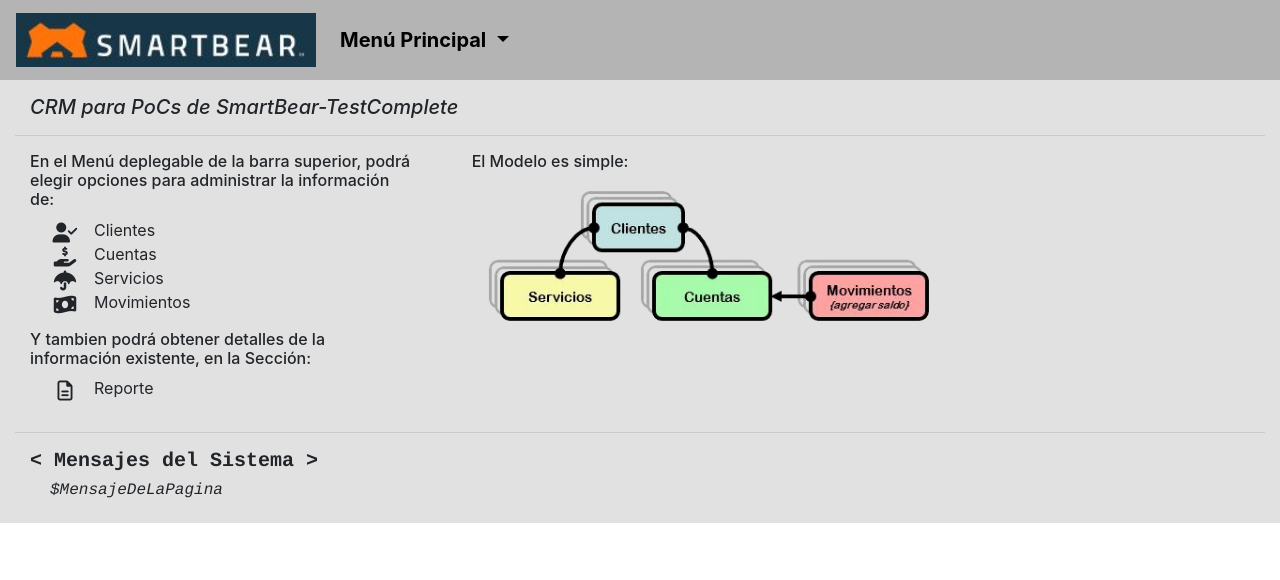
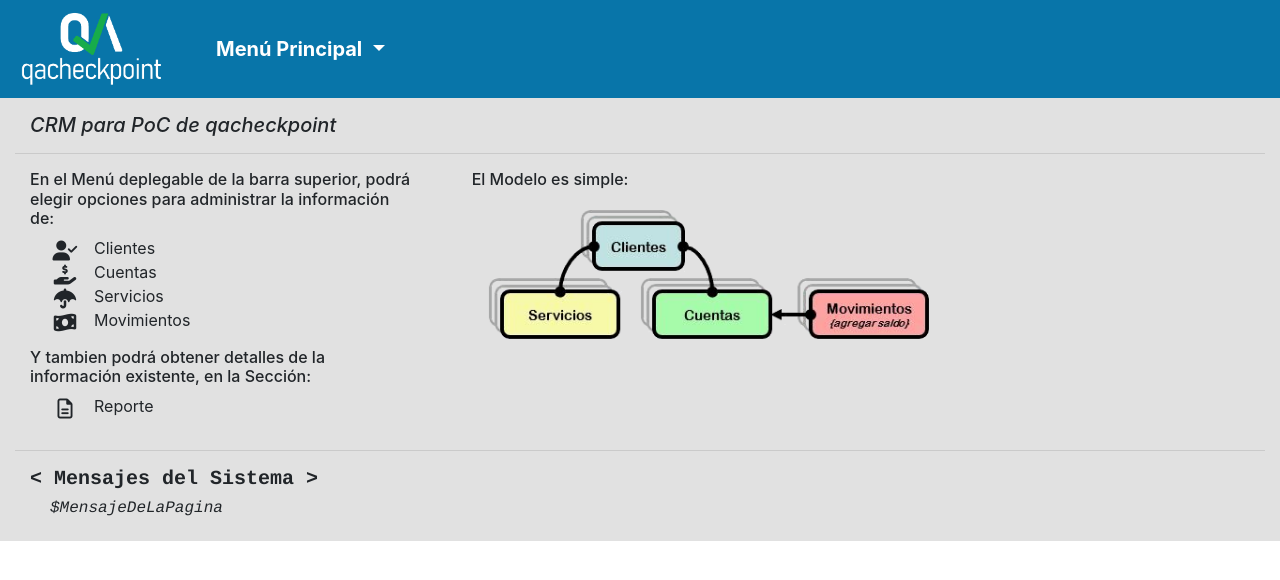
Before and after one commit to damkauf/PoC_website, a website: page html/index.html in a window 1280 px wide. Drawn offline with nearby package versions, Linux system fonts and the light colour scheme.

Commit message:
make it better

```diff
--- a/html/index.html
+++ b/html/index.html
@@ -6,9 +6,9 @@
 
         <meta name='viewport' content='width=device-width, initial-scale=1'>
 
-        <title>PoC SmartBear-TestComplete</title>
+        <title>PoC qacheckpoint</title>
         <!-- add icon link -->
-        <link rel = "icon" href = "/images/SmartBear-Logo.png" type = "image/x-icon">
+        <link rel = "icon" href = "/images/QA.png" type = "image/x-icon">
 
         <!-- Latest compiled and minified CSS -->
         <link rel="stylesheet" href="https://maxcdn.bootstrapcdn.com/bootstrap/4.5.2/css/bootstrap.min.css">
@@ -739,17 +739,17 @@
   	</head>
   	<body>
 
-        <nav class="navbar navbar-expand-sm" style="background-color: RGB(180,180,180);"> <!--  bg-secondary navbar-dark-->
+        <nav class="navbar navbar-expand-sm" style="background-color: RGB(8,117,169);"> <!--  bg-secondary navbar-dark-->
             <!-- Brand -->
-            <a class="navbar-brand" href="https://smartbear.com/product/testcomplete/overview/" target="_blank">
-                <img src="/images/SmartBear.png" alt="Logo de SmartBear" style="width:300px;">
-            </a>
+            <!--a class="navbar-brand" href="https://smartbear.com/product/testcomplete/overview/" target="_blank">
+            </a-->
+                <img src="/images/QAcheckpoint_blue.png" alt="Logo de QAcheckpoint" style="width:150px;">
 
             <!-- Links -->
             <ul class="navbar-nav">
                 <!-- Dropdown -->
                 <li class="nav-item dropdown">
-                    <a class="nav-link dropdown-toggle" href="#" id="navbardrop" data-toggle="dropdown" style="font-size: 20px; color: RGB(0,0,0);">
+                    <a class="nav-link dropdown-toggle" href="#" id="navbardrop" data-toggle="dropdown" style="font-size: 20px; color: RGB(255,255,255); padding-left: 50px;">
                         <strong>Menú Principal</strong>
                     </a>
                     <div class="dropdown-menu">
@@ -811,7 +811,7 @@
 
         <div id="div-Principal" style="background-color: RGB(225,225,225); display: block;">
           <div style="padding: 15px;">
-              <h5 style="padding-left: 15px;" ><i>CRM para PoCs de SmartBear-TestComplete</i> </h5>
+              <h5 style="padding-left: 15px;" ><i>CRM para PoC de qacheckpoint</i> </h5>
               <hr>
               <div class="row">
                   <div class="col-sm-4">
```
Also changed, not shown: images/QA.PNG (added), images/QAcheckpoint.PNG (added), images/QAcheckpoint_blue.PNG (added), images/SmartBear-Logo.png (deleted), images/SmartBear.png (deleted).
